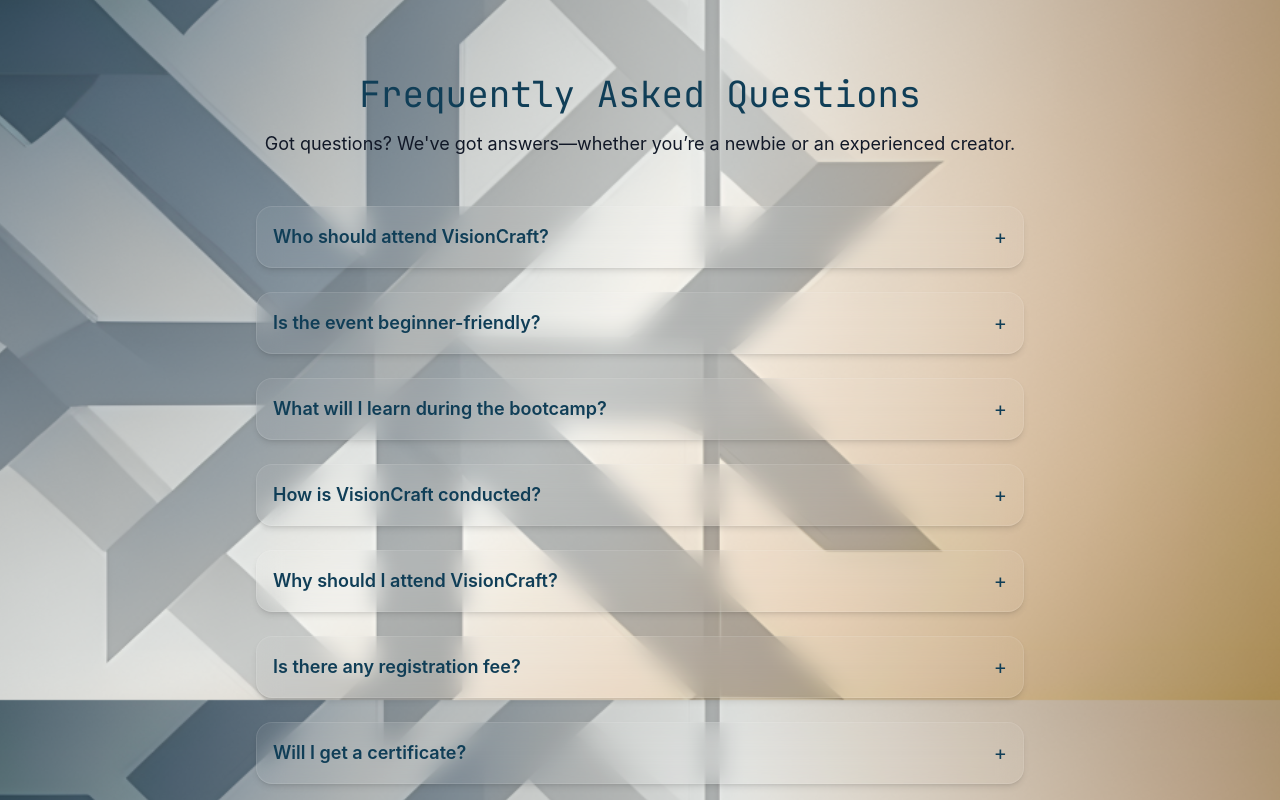
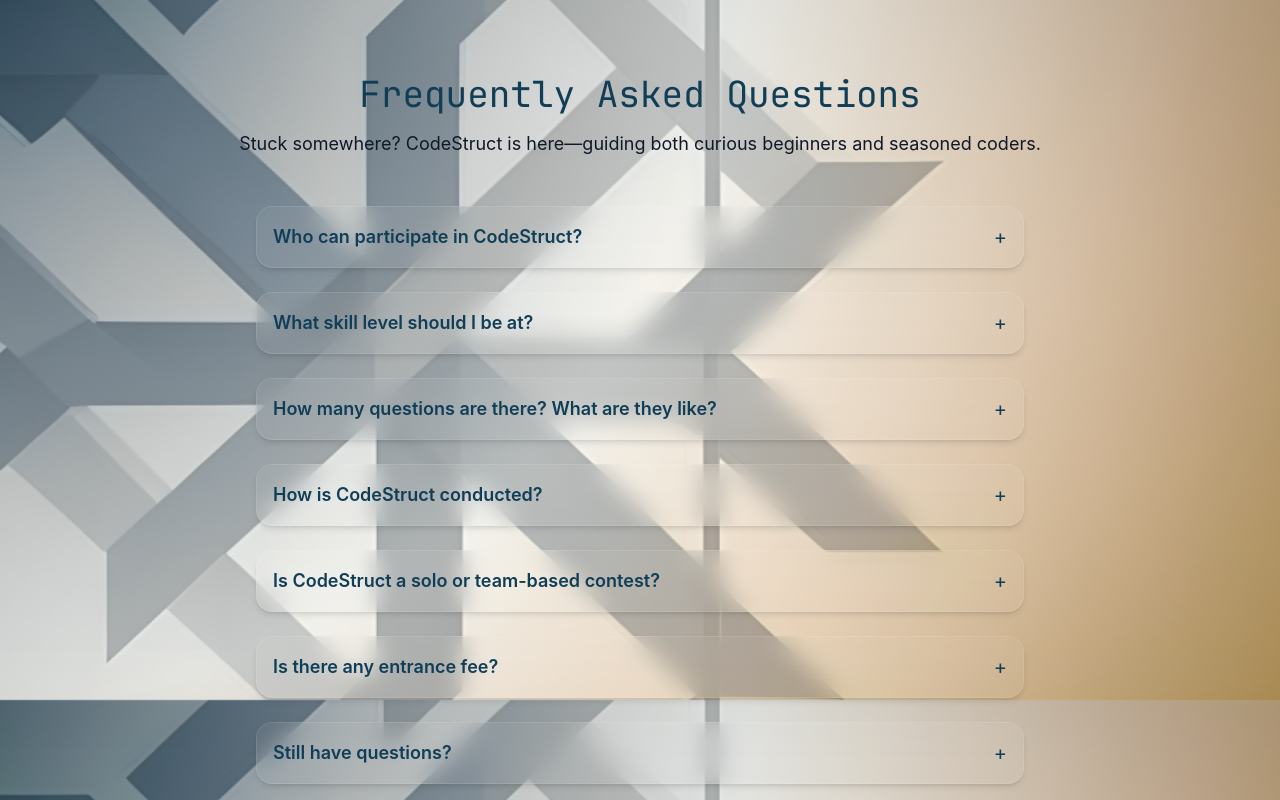
Before and after one commit to halalcenter/GDP, a React (Vite) app: page /codestruct in a window 1280 px wide. Shown: the part 4500-5300 px from the top of the page. Built offline with nearby package versions, Linux system fonts and the light colour scheme; no server answers.

Commit message:
text to be added

```diff
--- a/src/code-struct/components/FAQs.tsx
+++ b/src/code-struct/components/FAQs.tsx
@@ -3,39 +3,40 @@
 
 const faqs = [
   {
-    question: 'Who should attend VisionCraft?',
+    question: 'Who can participate in CodeStruct?',
     answer:
-      'Students curious about digital design, developers aiming to upskill in front-end, and creators wanting to build intuitive, user-friendly products will benefit the most.',
+      'Anyone looking to boost their problem-solving skills and grow through real-world challenges — from beginners to pros — is welcome at CodeStruct!',
   },
   {
-    question: 'Is the event beginner-friendly?',
+    question: 'What skill level should I be at?',
     answer:
-      'Absolutely! Whether you’re just exploring UI/UX or already on your journey, VisionCraft offers a guided and interactive learning experience for all skill levels.',
+      'We\'ve designed the problems over a wide range of difficulties to accommodate many skill levels. If you\'re familiar with if-conditions, loops, strings, and integers, you can start solving problems!',
   },
   {
-    question: 'What will I learn during the bootcamp?',
+    question: 'How many questions are there? What are they like?',
     answer:
-      'You’ll explore design thinking, UI/UX fundamentals, hands-on Figma sessions, and portfolio-building strategies—all under the guidance of design professionals.',
+      'There are typically 5 to 6 questions in each contest, ranging from easy to challenging. The format loosely follows the Codeforces-style pattern — designed to test logic, problem-solving, and real-world application of concepts.',
   },
+  //  TODO:- Answer this question!!
   {
-    question: 'How is VisionCraft conducted?',
+    question: 'How is CodeStruct conducted? ',
     answer:
       'VisionCraft is a 100% online event hosted via Google Meet. You can join from anywhere and learn from the comfort of your space.',
   },
   {
-    question: 'Why should I attend VisionCraft?',
+    question: 'Is CodeStruct a solo or team-based contest?',
     answer:
-      'Design is more than aesthetics—it’s about solving problems. VisionCraft equips you with the mindset, tools, and confidence to design smarter and with impact.',
+      'CodeStruct is designed for individual participation. Each participant competes solo to encourage personal growth, independent problem-solving, and to help sharpen core logical thinking skills.',
   },
   {
-    question: 'Is there any registration fee?',
+    question: 'Is there any entrance fee?',
     answer:
-      'The event has limited seats, and details are available on the registration page. Reserve your spot early to ensure participation!',
+      'Nope, it\'s absolutely free! Just bring your curiosity and passion to learn — we’ve got the rest covered.',
   },
   {
-    question: 'Will I get a certificate?',
+    question: 'Still have questions?',
     answer:
-      'Yes! Participants who attend the bootcamp and complete the activities will receive a certificate of participation and be eligible for exciting rewards.',
+      'Join our whatsapp community now!!',
   },
 ];
 
@@ -53,7 +54,7 @@
           Frequently Asked Questions
         </h2>
         <p className="text-gray-900 text-lg">
-          Got questions? We've got answers—whether you’re a newbie or an experienced creator.
+          Stuck somewhere? CodeStruct is here—guiding both curious beginners and seasoned coders.
         </p>
       </div>
 
```
